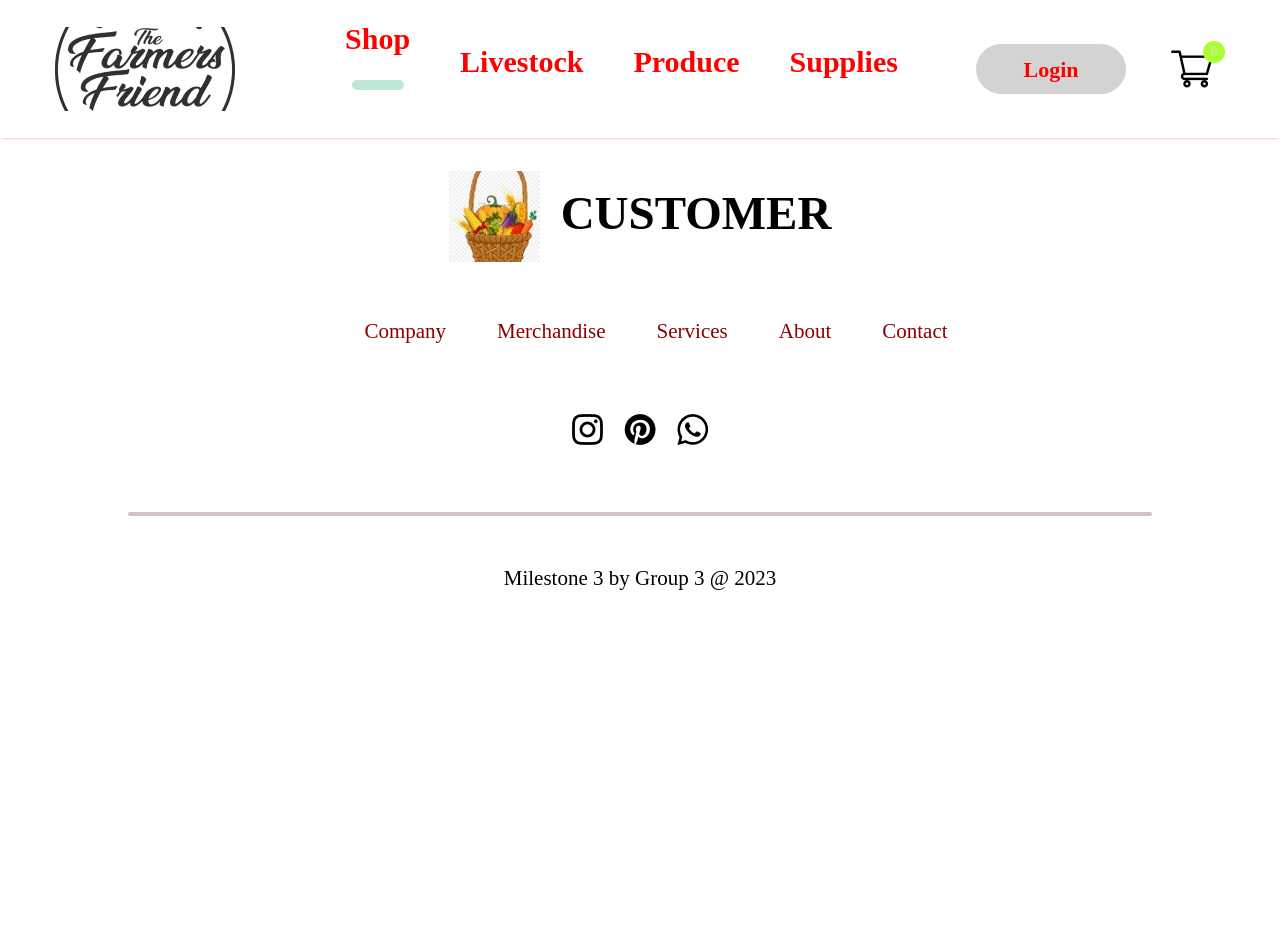
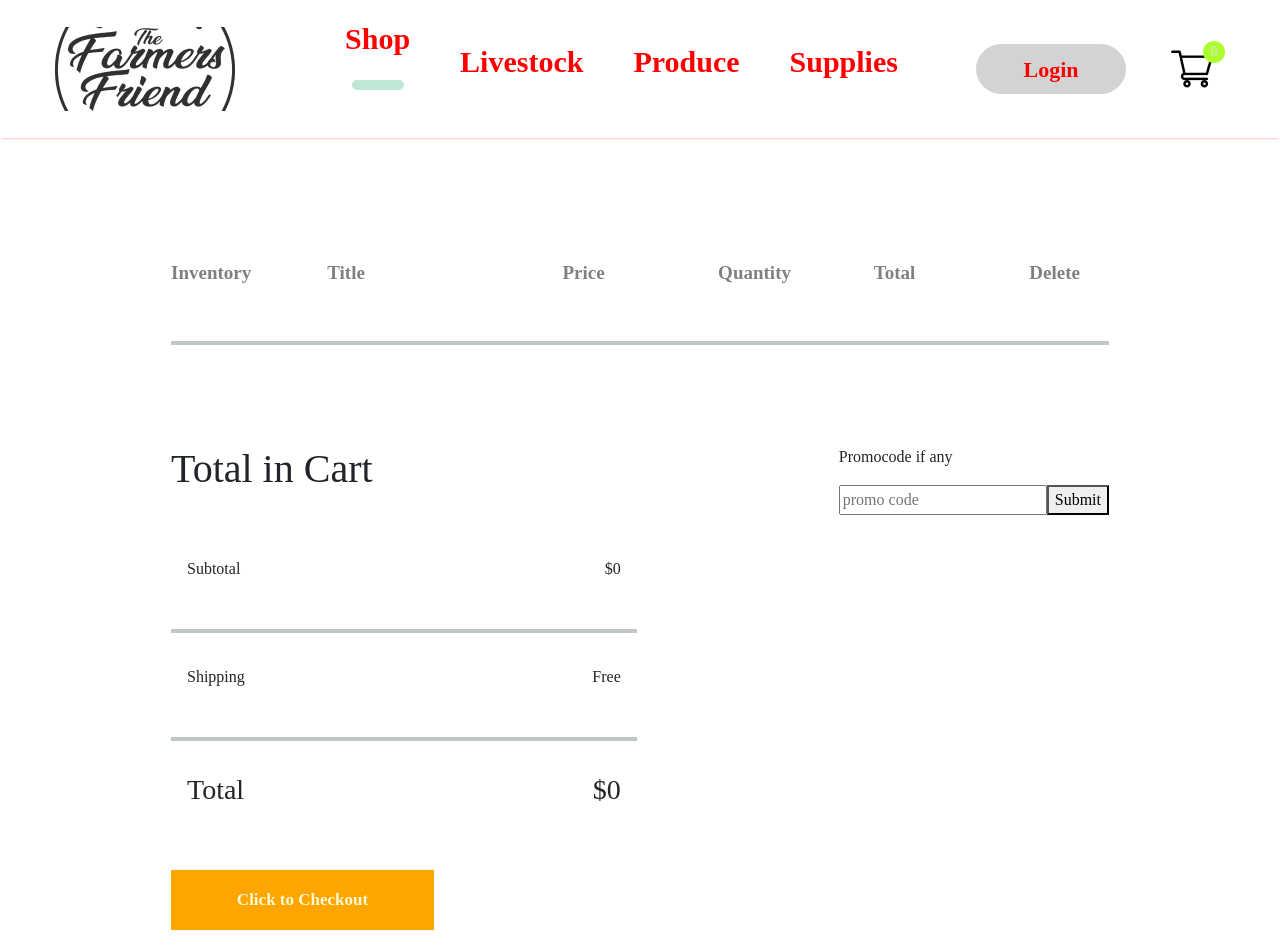
Before and after one commit to elvaplazola/FarmerFriends, a React (Create React App) app in the folder frontend/: page /cart in a window 1280 px wide. Shown: the top 952 px of the page. Before the commit the page ends 800 px from the top, so only its background shows below. Built offline with nearby package versions, Linux system fonts and the light colour scheme; a web font is replaced by a local one.

Commit message:
cart logic in progress

```diff
--- /dev/null
+++ b/frontend/src/Components/CartItems/CartItems.css
@@ -0,0 +1,73 @@
+.cartitems hr {
+  border: 0;
+  background: rgb(2, 29, 29);
+  height: 4px;
+}
+
+.cartitems {
+  margin: 100px 171px;
+}
+
+.cartitems-format-main {
+  font-weight: 650;
+  font-size: 19px;
+  color: rgb(128, 128, 128);
+  padding: 21px 0px;
+  gap: 76px;
+  display: grid;
+  grid-template-columns: 0.5fr 2fr 1fr 1fr 1fr 1fr;
+  align-items: center;
+}
+
+.cartitems-format {
+  font-size: 18px;
+  font-weight: 550;
+}
+
+.cartitems-total button {
+  outline: none;
+  border: none;
+  width: 263px;
+  height: 60px;
+  font-size: 17px;
+  color: lightgoldenrodyellow;
+  background: orange;
+  cursor: pointer;
+  font-weight: 650;
+}
+
+.carticon-product-icon {
+  height: 65px;
+}
+
+.cartitems-total-item {
+  padding: 16px;
+  justify-content: space-between;
+  display: flex;
+}
+
+.cartitem-remove-icon {
+  cursor: pointer;
+  margin: 0px 42px;
+  width: 17px;
+}
+
+.cartitems-total {
+  gap: 40px;
+  margin-right: 202px;
+  flex: 1;
+  display: flex;
+  flex-direction: column;
+}
+
+.cartitems-quantity {
+  background: whitesmoke;
+  border: 2px solid lightgrey;
+  width: 65px;
+  height: 64px;
+}
+
+.cartitems-down {
+  margin: 100px 0px;
+  display: flex;
+}
--- /dev/null
+++ b/frontend/src/Components/CartItems/CartItems.jsx
@@ -0,0 +1,92 @@
+import React, { useContext } from "react";
+import "./CartItems.css";
+import { ShopContext } from "../../Context/ShopContext";
+import cross from "../Assets/cross.png";
+import all_product from "../Assets/all_product";
+
+const CartItems = () => {
+  const { all_product, cartItems, removeFromCart } = useContext(ShopContext);
+  return (
+    <div className="cartitems">
+      <div className="cartitems-format-main">
+        <p>Inventory</p>
+        <p>Title</p>
+        <p>Price</p>
+        <p>Quantity</p>
+        <p>Total</p>
+        <p>Delete</p>
+      </div>
+      <hr />
+      {all_product.map((e) => {
+        if (cartItems[e.id] > 0) {
+          return (
+            <div>
+              <div className="cartitems-format cartitems-format-main">
+                <img src={e.image} alt="" className="carticon-product-icon" />
+                <p>{e.name}</p>
+                <p>{e.new_price}</p>
+                <button className="cartitems-quantity">
+                  {cartItems[e.id]}
+                </button>
+                <p>${e.new_price * cartItems[e.id]}</p>
+                <img
+                  className="cartitem-remove-icon"
+                  src={cross}
+                  onClick={() => {
+                    removeFromCart(e.id);
+                  }}
+                  alt=""
+                />
+              </div>
+              <hr />
+            </div>
+          );
+        }
+        return null;
+      })}
+      <div className="cartitems-down">
+        <div className="cartitems-total">
+          <h1>Total in Cart</h1>
+          <div>
+            <div className="cartitems-total-item">
+              <p>Subtotal</p>
+              <p>${0}</p>
+            </div>
+            <hr />
+            <div className="cartitems-total-item">
+              <p>Shipping</p>
+              <p>Free</p>
+            </div>
+            <hr />
+            <div className="cartitems-total-item">
+              <h3>Total</h3>
+              <h3>${0}</h3>
+            </div>
+          </div>
+          <button>Click to Checkout</button>
+        </div>
+        <div className="cartitems-promocode">
+          <p>Promocode if any</p>
+          <div className="cartitems-promobox">
+            <input type="text" placeholder="promo code" />
+            <button>Submit</button>
+          </div>
+        </div>
+      </div>
+      {/*
+    <div>
+      <div className="cartitems-format">
+        <img src="" alt="" className="carticon-product-icon" />
+        <p></p>
+        <p></p>
+        <button className="cartitems-quantity"></button>
+        <p></p>
+        <img src={cross} onClick={() => {removeFromCart()}} alt="" />
+</div>
+<hr />
+</div> */}
+    </div>
+  );
+};
+
+export default CartItems;
--- a/frontend/src/Pages/Cart.jsx
+++ b/frontend/src/Pages/Cart.jsx
@@ -1,7 +1,12 @@
 import React from "react";
+import CartItems from "../Components/CartItems/CartItems";
 
 const Cart = () => {
-  return <div></div>;
+  return (
+    <div>
+      <CartItems />
+    </div>
+  );
 };
 
 export default Cart;
```
Also changed, not shown: frontend/src/Components/Assets/cross.png (added).
